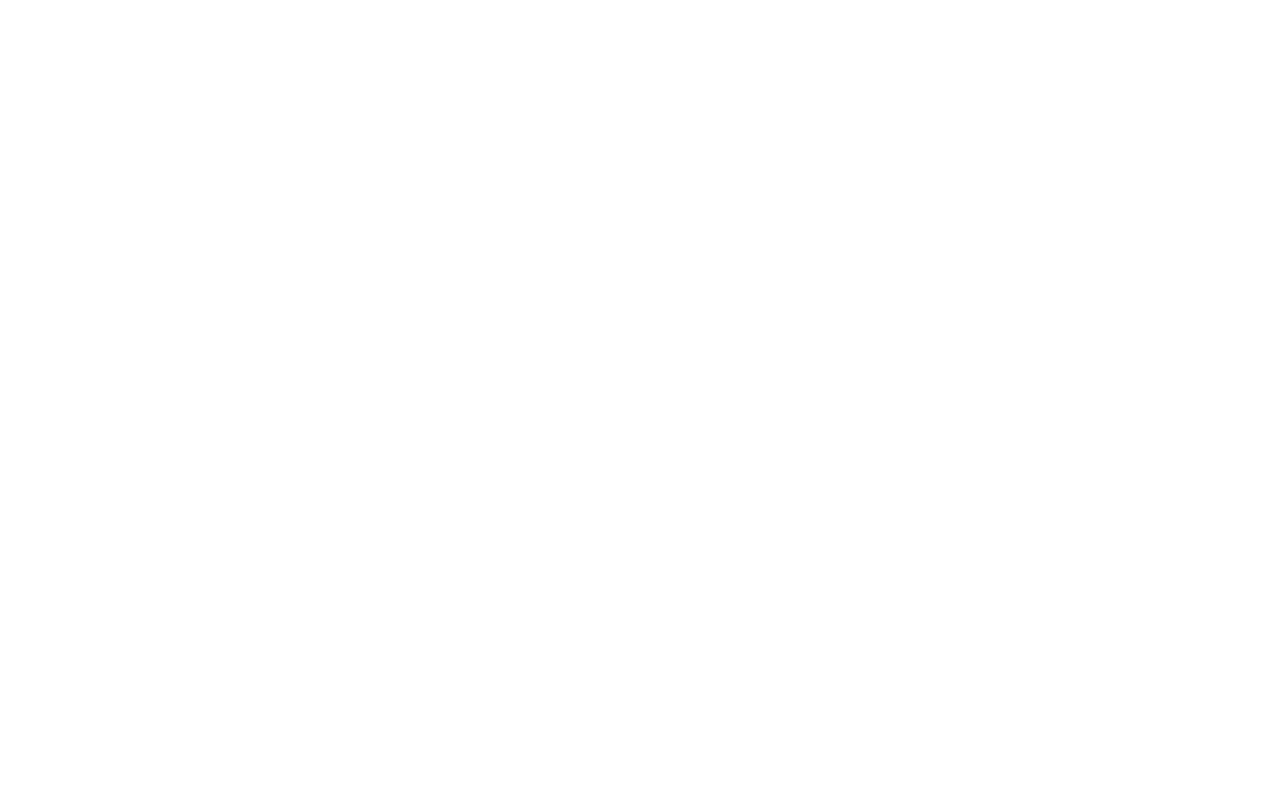
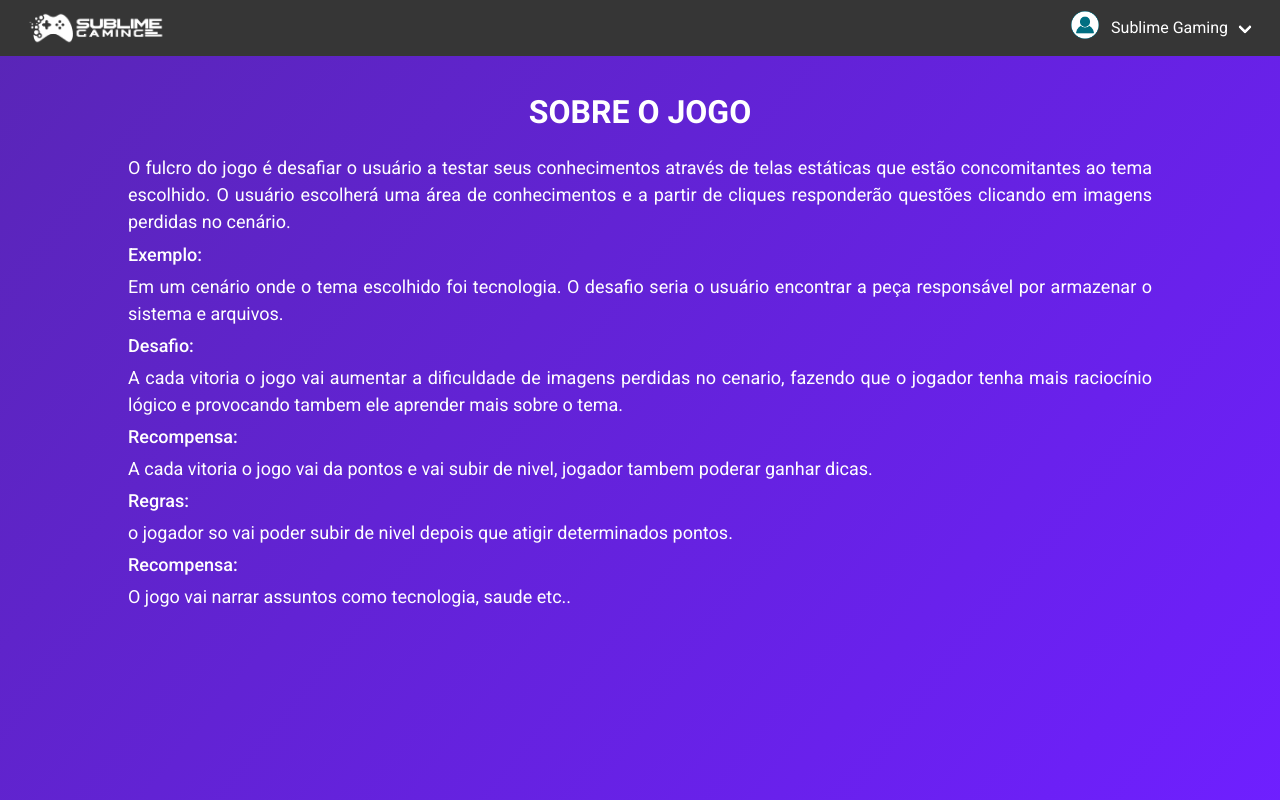
Before and after one commit to AndersonAlpin/projeto-tid-game, a Vue app in the folder frontend/: page /about in a window 1280 px wide. Built offline with nearby package versions, Linux system fonts and the light colour scheme.

Commit message:
View About

```diff
--- a/frontend/src/App.vue
+++ b/frontend/src/App.vue
@@ -1,19 +1,36 @@
 <template>
   <div id="app">
-    <router-view/>
+    <router-view />
+    <template v-if="showFundo">
       <div class="fundo fundo-esquerdo">
         <b-image :src="require('@/assets/icons/controle1.png')"></b-image>
       </div>
       <div class="fundo fundo-direito">
         <b-image :src="require('@/assets/icons/controle2.png')"></b-image>
       </div>
+    </template>
   </div>
 </template>
+
+<script>
+import barramento from "@/barramento";
+
+export default {
+  data() {
+    return {
+      showFundo: true,
+    };
+  },
+  created() {
+    barramento.quandoAbrirSobre((result) => (this.showFundo = result));
+  },
+};
+</script>
 
 <style>
 #app {
   position: relative;
-  font-family: 'Roboto', sans-serif;
+  font-family: "Roboto", sans-serif;
   -webkit-font-smoothing: antialiased;
   -moz-osx-font-smoothing: grayscale;
   text-align: center;
--- a/frontend/src/barramento.js
+++ b/frontend/src/barramento.js
@@ -6,6 +6,13 @@
     },
     quandoJogar(callback) {
       this.$on('jogar', callback)
+    },
+
+    abrirSobre() {
+      this.$emit('abrirSobre', false);
+    },
+    quandoAbrirSobre(callback) {
+      this.$on('abrirSobre', callback)
     }
   }
 });
--- a/frontend/src/components/MenuInicial.vue
+++ b/frontend/src/components/MenuInicial.vue
@@ -10,7 +10,7 @@
       <div class="buttons">
         <b-button @click="jogar" class="button" type="is-success" expanded>JOGAR</b-button>
         <b-button class="button" type="is-danger" expanded >RANKING</b-button>
-        <b-button class="button" type="is-primary" expanded outlined>SOBRE</b-button>
+        <b-button @click="sobre" class="button" type="is-primary" expanded outlined>SOBRE</b-button>
       </div>
     </div>
   </div>
@@ -29,6 +29,9 @@
     jogar(){
       this.showMenu = false;
       barramento.jogar();
+    },
+    sobre(){
+      this.$router.push({ name: "About"});
     }
   }
 };
--- a/frontend/src/components/Navbar.vue
+++ b/frontend/src/components/Navbar.vue
@@ -16,6 +16,7 @@
           <div class="user-logged">
             <b-navbar-dropdown label="Sublime Gaming">
               <b-navbar-item> Configurações </b-navbar-item>
+              <b-navbar-item @click="menu" > Menu </b-navbar-item>
               <b-navbar-item @click="sair" > Sair </b-navbar-item>
             </b-navbar-dropdown>
           </div>
@@ -29,6 +30,9 @@
 export default {
   props: ["name", "logout"],
   methods: {
+    menu() {
+      this.$router.push({ name: "Menu" });
+    },
     sair() {
       this.$router.push({ name: "Auth" });
     },
--- a/frontend/src/router/index.js
+++ b/frontend/src/router/index.js
@@ -3,6 +3,7 @@
 import Auth from '../views/Auth.vue'
 import Game from '../views/Game.vue'
 import Menu from '../views/Menu.vue'
+import About from '../views/About.vue'
 
 Vue.use(VueRouter)
 
@@ -22,6 +23,11 @@
     name: 'Menu',
     component: Menu
   },
+  {
+    path: '/about',
+    name: 'About',
+    component: About
+  },
 ]
 
 const router = new VueRouter({
--- /dev/null
+++ b/frontend/src/views/About.vue
@@ -0,0 +1,79 @@
+<template>
+  <div id="about">
+    <Navbar />
+    <div class="title">SOBRE O JOGO</div>
+
+    <div class="texto">
+      <p>
+        O fulcro do jogo é desafiar o usuário a testar seus conhecimentos
+        através de telas estáticas que estão concomitantes ao tema escolhido. O
+        usuário escolherá uma área de conhecimentos e a partir de cliques
+        responderão questões clicando em imagens perdidas no cenário.
+        <span>Exemplo: </span>
+        Em um cenário onde o tema escolhido foi tecnologia. O desafio seria o
+        usuário encontrar a peça responsável por armazenar o sistema e arquivos.
+        <span>Desafio: </span>
+        A cada vitoria o jogo vai aumentar a dificuldade de imagens perdidas no
+        cenario, fazendo que o jogador tenha mais raciocínio lógico e provocando
+        tambem ele aprender mais sobre o tema.
+        <span>Recompensa: </span>
+        A cada vitoria o jogo vai da pontos e vai subir de nivel, jogador tambem
+        poderar ganhar dicas.
+        <span>Regras: </span>
+        o jogador so vai poder subir de nivel depois que atigir determinados pontos.
+        <span>Recompensa: </span>
+        O jogo vai narrar assuntos como tecnologia, saude etc..
+      </p>
+    </div>
+  </div>
+</template>
+
+<script>
+import Navbar from "@/components/Navbar.vue";
+import barramento from "@/barramento";
+
+export default {
+  components: { Navbar },
+  created() {
+    barramento.abrirSobre();
+  },
+};
+</script>
+
+<style>
+#about {
+  text-align: center;
+  min-width: 100vw;
+  min-height: 100vh;
+  color: #fff;
+  background-image: linear-gradient(
+    129deg,
+    rgba(71, 14, 174, 0.9),
+    rgba(95, 7, 255, 0.9)
+  );
+}
+
+div.title {
+  color: #fff;
+  padding-top: 3%;
+}
+
+.texto {
+  width: 100vw;
+
+  display: flex;
+  justify-content: center;
+}
+
+p {
+  width: 80%;
+  font-size: 18px;
+  text-align: justify;
+}
+
+.texto span {
+  display: block;
+  font-weight: 500;
+  margin: 0.5% 0;
+}
+</style>
```
Lines whose indentation alone changed are shown as unchanged.
